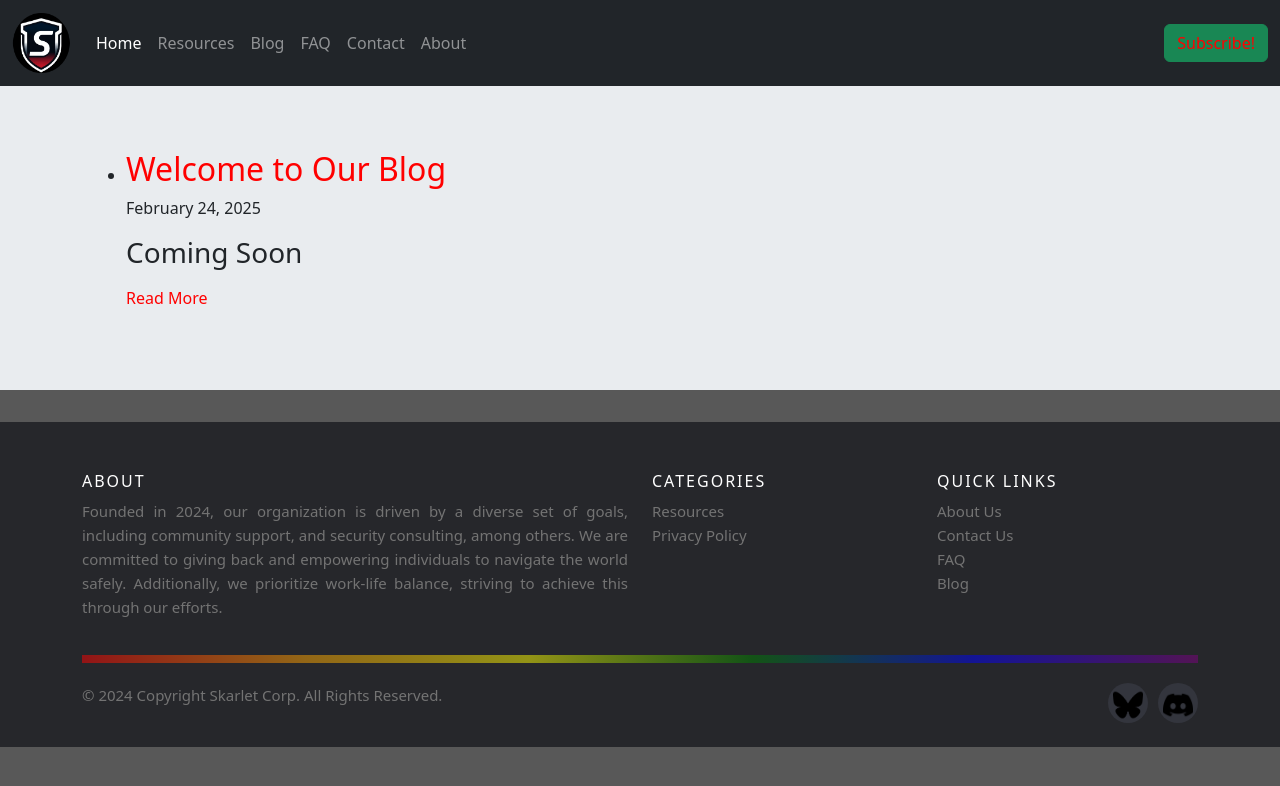
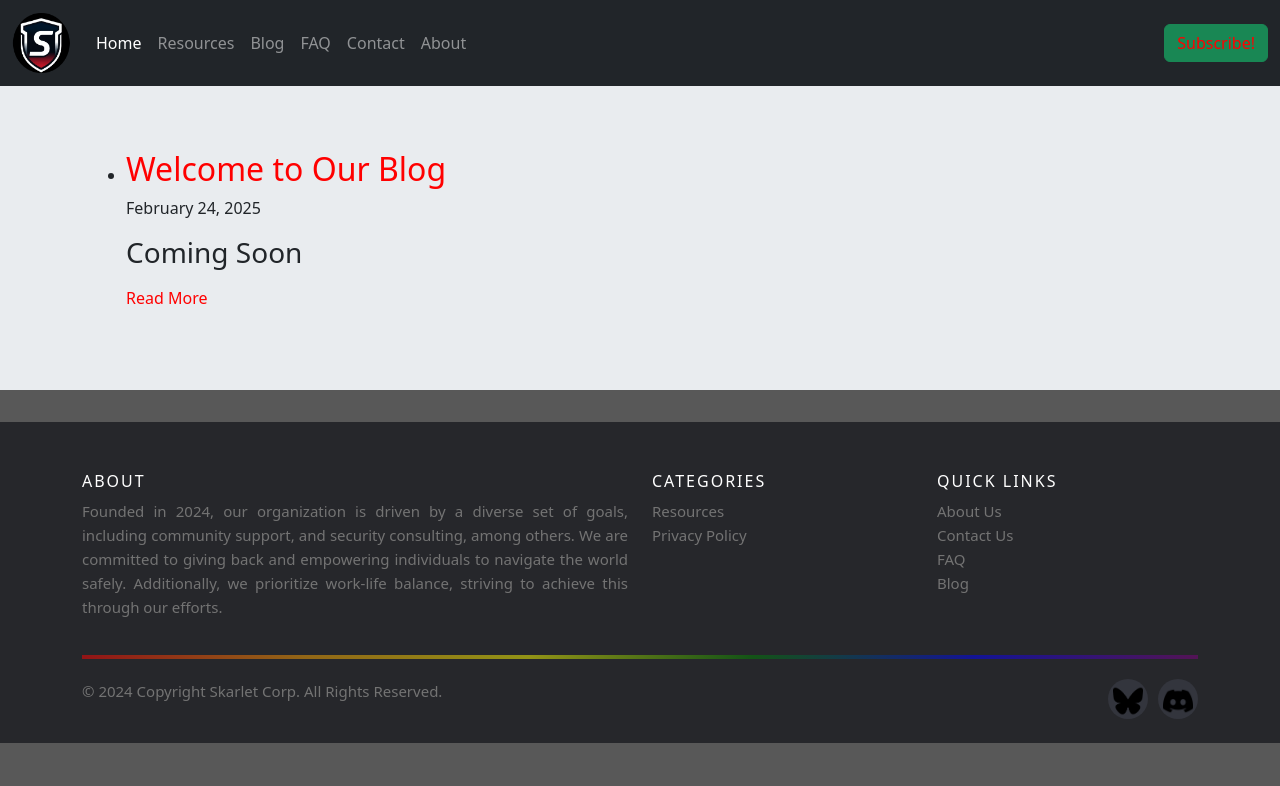
Before and after one commit to SkarletTeam/skarlet, a Jekyll site: the page built from blog.md, in a window 1280 px wide. Shown: the top 786 px of the page. Built offline with Jekyll 4.4.1, drawn with Linux system fonts in a browser that asks for light colours; a script that is not in the unit is left out.

Commit message:
Update style.css

```diff
--- a/css/style.css
+++ b/css/style.css
@@ -280,7 +280,7 @@ img {
 }
 .pride-hr {
   border: 0;
-  height: 8px;
+  height: 4px;
   background: linear-gradient(to right,
               red,
               orange,
```
